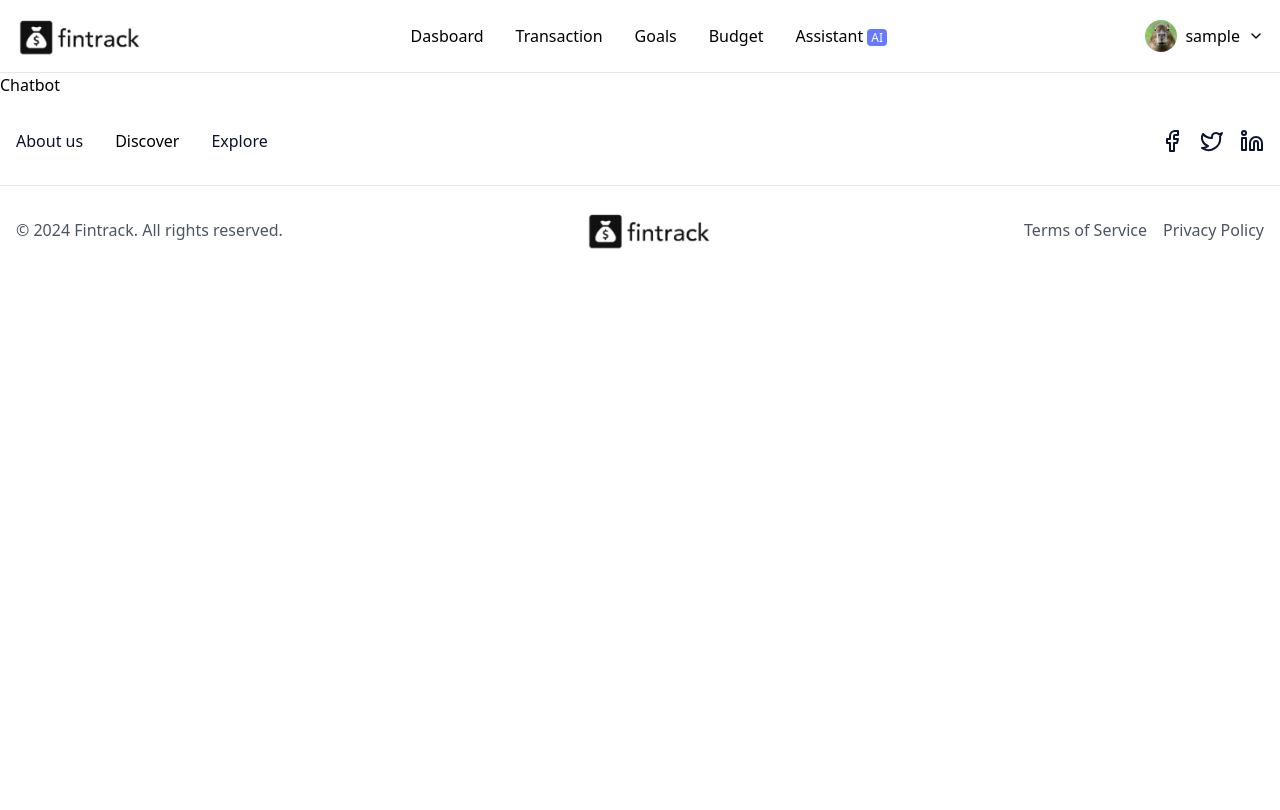
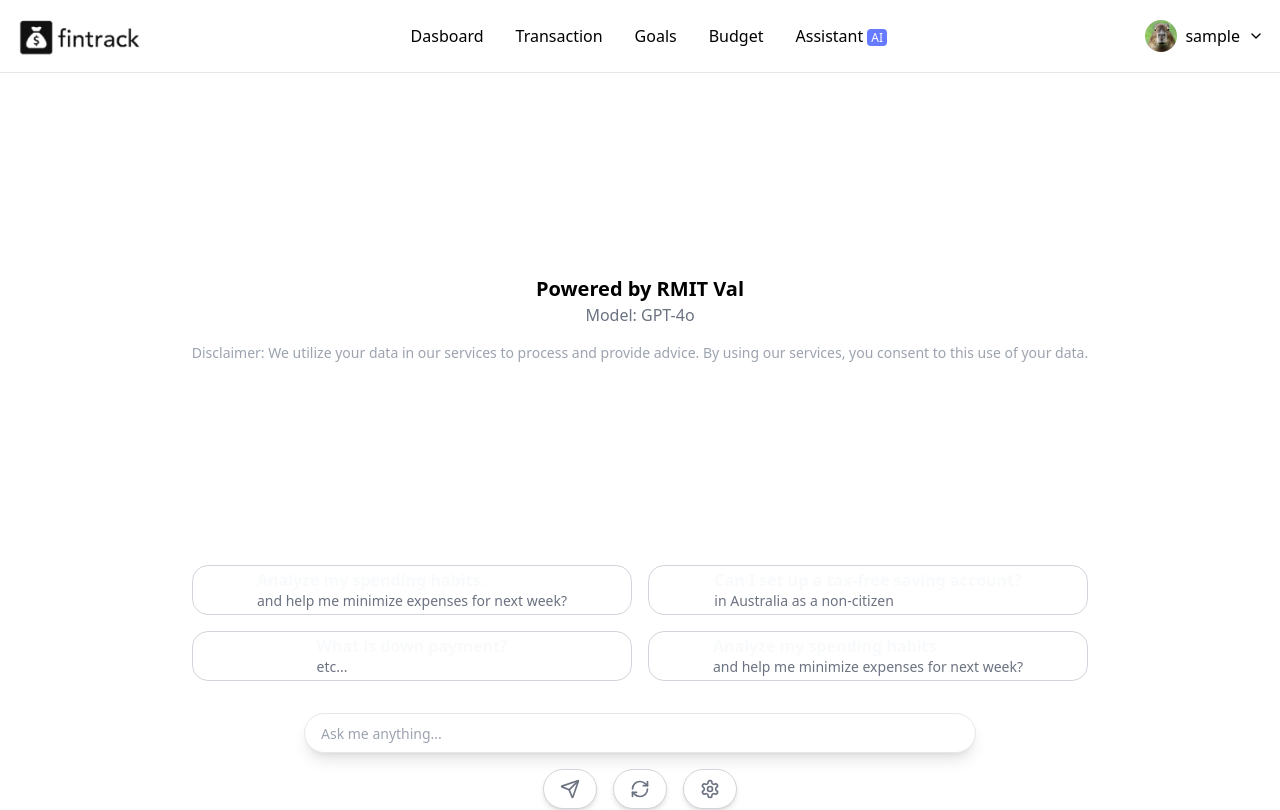
Before and after one commit to HaBui7/PFA_FE, a React (Vite) app in the folder financialapp/: page /chatbot in a window 1280 px wide. Shown: the top 810 px of the page. Built offline with nearby package versions, Linux system fonts and the light colour scheme; sample sign-in values are in the browser's storage.

Commit message:
chatbot UI

```diff
--- a/financialapp/src/components/ui/budgetPieChart.tsx
+++ b/financialapp/src/components/ui/budgetPieChart.tsx
@@ -35,12 +35,7 @@ export function BudgetPieChart({
             content={({ viewBox }) => {
               if (viewBox && "cx" in viewBox && "cy" in viewBox) {
                 return (
-                  <text
-                    x={viewBox.cx}
-                    y={viewBox.cy}
-                    textAnchor="middle"
-                    dominantBaseline="middle"
-                  >
+                  <text x={viewBox.cx} y={viewBox.cy} textAnchor="middle">
                     <tspan
                       x={viewBox.cx}
                       y={viewBox.cy}
--- a/financialapp/src/components/ui/pie-transaction.tsx
+++ b/financialapp/src/components/ui/pie-transaction.tsx
@@ -111,7 +111,7 @@ const PieTransaction: React.FC = () => {
   if (error) return <div>Error: {error}</div>;
 
   return (
-    <Card className="flex flex-col">
+    <Card className="flex flex-col border-none">
       <CardHeader className="items-center pb-0">
         <CardTitle>Pie Chart - Donut with Text</CardTitle>
         <CardDescription>Transaction Data</CardDescription>
@@ -166,7 +166,7 @@ const PieTransaction: React.FC = () => {
           </PieChart>
         </ChartContainer>
       </CardContent>
-      <CardFooter className="flex-col gap-2 text-sm">
+      <CardFooter className="flex-col gap-2 text-sm ">
         <div className="flex items-center gap-2 font-medium leading-none">
           Trending up by 5.2% this month <TrendingUp className="h-4 w-4" />
         </div>
--- a/financialapp/src/components/ui/transactionlist.tsx
+++ b/financialapp/src/components/ui/transactionlist.tsx
@@ -328,7 +328,6 @@ const TransactionList = () => {
                   Amount
                 </label>
                 <input
-                  type="number"
                   name="transactionAmount"
                   value={newTransaction.transactionAmount}
                   onChange={handleInputChange}
--- a/financialapp/src/layouts/Chatbot/index.tsx
+++ b/financialapp/src/layouts/Chatbot/index.tsx
@@ -1,5 +1,95 @@
-const Chatbot = () => {
-  return <div>Chatbot</div>;
-};
+"use client";
 
-export default Chatbot;
+import * as React from "react";
+import { TrendingUp, Settings, Send, RefreshCw } from "lucide-react";
+import {
+  Card,
+  CardContent,
+  CardFooter,
+  CardHeader,
+  CardTitle,
+  CardDescription,
+} from "@/components/ui/card";
+import { Button } from "@/components/ui/button";
+import { Input } from "@/components/ui/input";
+
+export default function Chatbot() {
+  return (
+    <div className="min-h-screen flex flex-col justify-between">
+      <main className="flex-grow flex flex-col items-center justify-center">
+        <div className="text-center">
+          <h1 className="text-xl font-semibold">Powered by RMIT Val</h1>
+          <p className="text-gray-500">Model: GPT-4o</p>
+          <p className="text-sm text-gray-400 mt-4">
+            Disclaimer: We utilize your data in our services to process and
+            provide advice. By using our services, you consent to this use of
+            your data.
+          </p>
+        </div>
+      </main>
+
+      {/* Example Questions */}
+      <section className="flex flex-col items-center px-8 pb-8 text-black">
+        <div className="grid grid-cols-1 gap-4 md:grid-cols-2 lg:grid-cols-2 w-full max-w-4xl">
+          <Button className="p-6 border border-gray-300 rounded-2xl bg-white text-left ">
+            <span className="block text-base font-semibold leading-tight">
+              Analyze my spending habits.
+              <br />
+              <span className="text-sm font-normal text-gray-500">
+                and help me minimize expenses for next week?
+              </span>
+            </span>
+          </Button>
+          <Button className="p-6 border border-gray-300 rounded-2xl bg-white text-left">
+            <span className="block text-base font-semibold leading-tight">
+              Can I set up a tax-free saving account?
+              <br />
+              <span className="text-sm font-normal text-gray-500">
+                in Australia as a non-citizen
+              </span>
+            </span>
+          </Button>
+          <Button className="p-6 border border-gray-300 rounded-2xl bg-white text-left">
+            <span className="block text-base font-semibold leading-tight">
+              What is down payment?
+              <br />
+              <span className="text-sm font-normal text-gray-500">etc...</span>
+            </span>
+          </Button>
+          <Button className="p-6 border border-gray-300 rounded-2xl bg-white text-left">
+            <span className="block text-base font-semibold leading-tight">
+              Analyze my spending habits.
+              <br />
+              <span className="text-sm font-normal text-gray-500">
+                and help me minimize expenses for next week?
+              </span>
+            </span>
+          </Button>
+        </div>
+        <div className="mt-8 w-full max-w-2xl">
+          <Input
+            placeholder="Ask me anything..."
+            className="rounded-full px-4 py-3 shadow-lg"
+          />
+        </div>
+
+        {/* Action Buttons */}
+        <div className="mt-4 flex space-x-4 justify-center">
+          <Button className="p-4 border border-gray-300 rounded-full bg-white shadow-md">
+            <Send className="h-5 w-5 text-gray-500" />
+          </Button>
+          <Button className="p-4 border border-gray-300 rounded-full bg-white shadow-md">
+            <RefreshCw className="h-5 w-5 text-gray-500" />
+          </Button>
+          <Button className="p-4 border border-gray-300 rounded-full bg-white shadow-md">
+            <Settings className="h-5 w-5 text-gray-500" />
+          </Button>
+        </div>
+
+        <p className="text-xs text-gray-400 mt-4 text-center">
+          Generated by generative AI. Responses may be irrelevant or misleading.
+        </p>
+      </section>
+    </div>
+  );
+}
```
